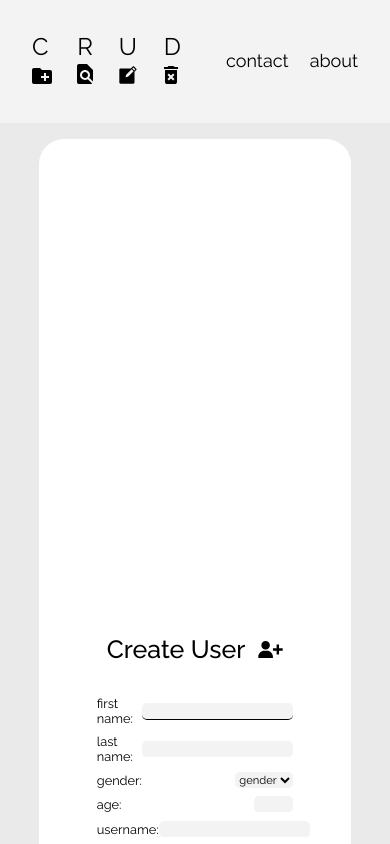
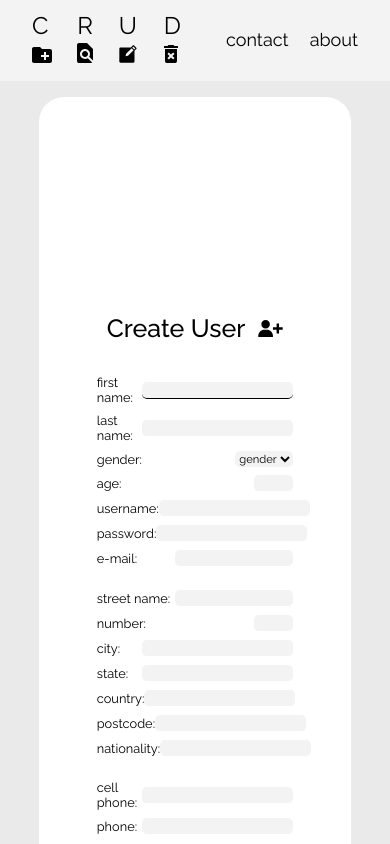
Before and after one commit to HenriqueGieseke/basic-crud-frontend, a React (Create React App) app: page /create in a window 390 px wide. Shown: the top 844 px of the page. Built offline with nearby package versions, Linux system fonts and the light colour scheme; no server answers.

Commit message:
Added height adjustment for mobile view

```diff
--- a/src/components/pages/create-user/CreateUser.js
+++ b/src/components/pages/create-user/CreateUser.js
@@ -20,7 +20,7 @@ const Container = styled.div`
   height: 100%;
 
   @media (max-width: 950px) {
-    min-height: 1750px;
+    min-height: 1150px;
   }
 `;
 
```
